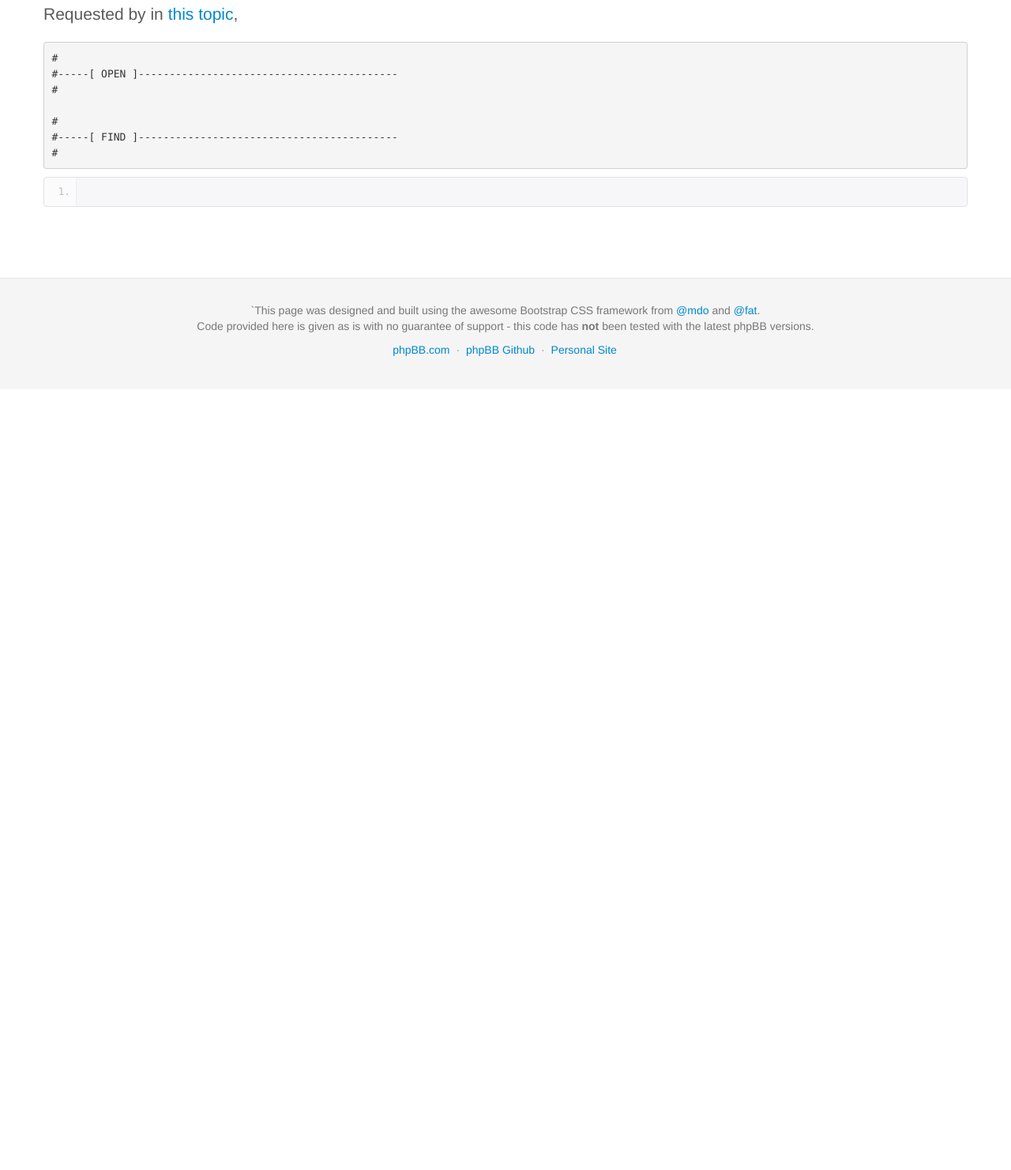
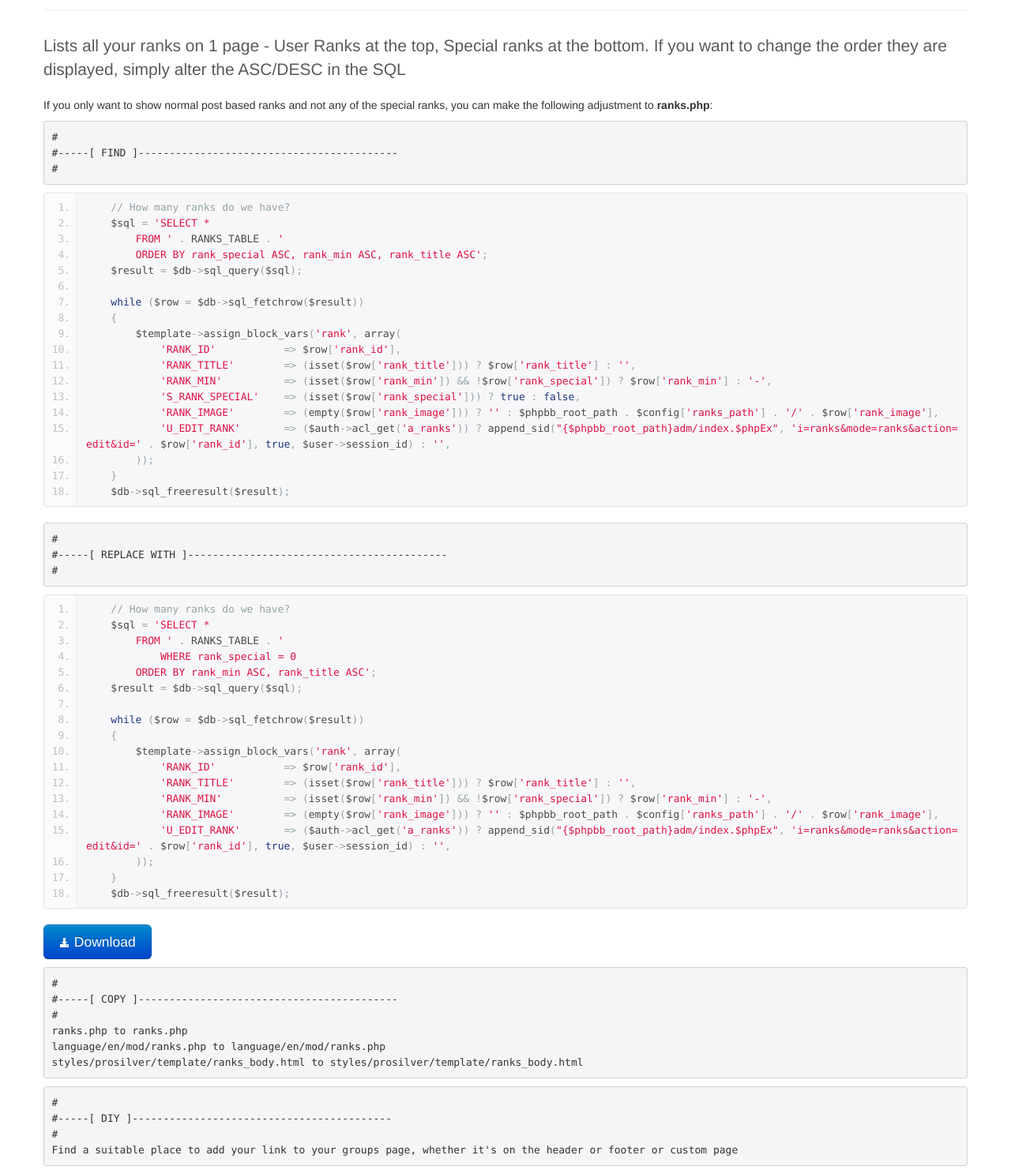
Before and after one commit to stickerboy/phpbb-snippets, a plain HTML site: page snippets/ranks-page/index.htm in a window 1280 px wide. Shown: the part 298-1780 px from the top of the page at 79% size. Before the commit the page ends 800 px from the top, so only its background shows below. Drawn offline with Linux system fonts and the light colour scheme.

Commit message:
Ranks Page

```diff
--- a/snippets/ranks-page/index.htm
+++ b/snippets/ranks-page/index.htm
@@ -51,8 +51,8 @@
 
 <header class="jumbotron subhead" id="overview">
   <div class="container">
-    <h1>Rank Page</h1>
-	  <p></p>
+    <h1>Ranks Page</h1>
+	  <p>Simple page that displays all the ranks and their titles</p>
   </div>
 </header>
 
@@ -62,18 +62,67 @@
           <div class="page-header">
 
           </div>
-          <p class="lead">Requested by <a href="http://www.phpbb.com/community/memberlist.php?mode=viewprofile&un=" style="font-weight:bold;"></a> in <a href="">this topic</a>, </p>
+          <p class="lead">Lists all your ranks on 1 page - User Ranks at the top, Special ranks at the bottom. If you want to change the order they are displayed, simply alter the ASC/DESC in the SQL</p>
+            <p>If you only want to show normal post based ranks and not any of the special ranks, you can make the following adjustment to <strong>ranks.php</strong>:</p>
 <pre>#
-#-----[ OPEN ]------------------------------------------
-#
-
-#
 #-----[ FIND ]------------------------------------------
 #
 </pre>
-<pre class="prettyprint linenums"></pre>
+<pre class="prettyprint linenums">    // How many ranks do we have?
+    $sql = 'SELECT *
+        FROM ' . RANKS_TABLE . '
+        ORDER BY rank_special ASC, rank_min ASC, rank_title ASC';
+    $result = $db-&gt;sql_query($sql);
 
-<p></p>
+    while ($row = $db-&gt;sql_fetchrow($result))
+    {
+        $template-&gt;assign_block_vars('rank', array(
+            'RANK_ID'           =&gt; $row['rank_id'],
+            'RANK_TITLE'        =&gt; (isset($row['rank_title'])) ? $row['rank_title'] : '',
+            'RANK_MIN'          =&gt; (isset($row['rank_min']) &amp;&amp; !$row['rank_special']) ? $row['rank_min'] : '-',
+            'S_RANK_SPECIAL'    =&gt; (isset($row['rank_special'])) ? true : false,
+            'RANK_IMAGE'        =&gt; (empty($row['rank_image'])) ? '' : $phpbb_root_path . $config['ranks_path'] . '/' . $row['rank_image'],
+            'U_EDIT_RANK'       =&gt; ($auth-&gt;acl_get('a_ranks')) ? append_sid("{$phpbb_root_path}adm/index.$phpEx", 'i=ranks&amp;mode=ranks&amp;action=edit&amp;id=' . $row['rank_id'], true, $user-&gt;session_id) : '',
+        ));
+    }
+    $db-&gt;sql_freeresult($result); </pre>
+<pre>#
+#-----[ REPLACE WITH ]------------------------------------------
+#
+</pre>
+<pre class="prettyprint linenums">    // How many ranks do we have?
+    $sql = 'SELECT *
+        FROM ' . RANKS_TABLE . '
+            WHERE rank_special = 0
+        ORDER BY rank_min ASC, rank_title ASC';
+    $result = $db-&gt;sql_query($sql);
+
+    while ($row = $db-&gt;sql_fetchrow($result))
+    {
+        $template-&gt;assign_block_vars('rank', array(
+            'RANK_ID'           =&gt; $row['rank_id'],
+            'RANK_TITLE'        =&gt; (isset($row['rank_title'])) ? $row['rank_title'] : '',
+            'RANK_MIN'          =&gt; (isset($row['rank_min']) &amp;&amp; !$row['rank_special']) ? $row['rank_min'] : '-',
+            'RANK_IMAGE'        =&gt; (empty($row['rank_image'])) ? '' : $phpbb_root_path . $config['ranks_path'] . '/' . $row['rank_image'],
+            'U_EDIT_RANK'       =&gt; ($auth-&gt;acl_get('a_ranks')) ? append_sid("{$phpbb_root_path}adm/index.$phpEx", 'i=ranks&amp;mode=ranks&amp;action=edit&amp;id=' . $row['rank_id'], true, $user-&gt;session_id) : '',
+        ));
+    }
+    $db->sql_freeresult($result); </pre>
+            <p>
+                <a href="files/RanksPage.zip" title="Ranks Page Download" class="btn btn-large btn-primary"><i class="icon-download-alt icon-white"></i> Download</a>
+            </p>
+<pre>#
+#-----[ COPY ]------------------------------------------
+#
+ranks.php to ranks.php
+language/en/mod/ranks.php to language/en/mod/ranks.php
+styles/prosilver/template/ranks_body.html to styles/prosilver/template/ranks_body.html
+</pre>
+<pre>#
+#-----[ DIY ]------------------------------------------
+#
+Find a suitable place to add your link to your groups page, whether it's on the header or footer or custom page
+</pre>
 
         </section>
     </div>
```
Also changed, not shown: index.html (+1 -1 lines), snippets/ranks-page/files/index.htm (added, +10 -0 lines), 1 other file.
